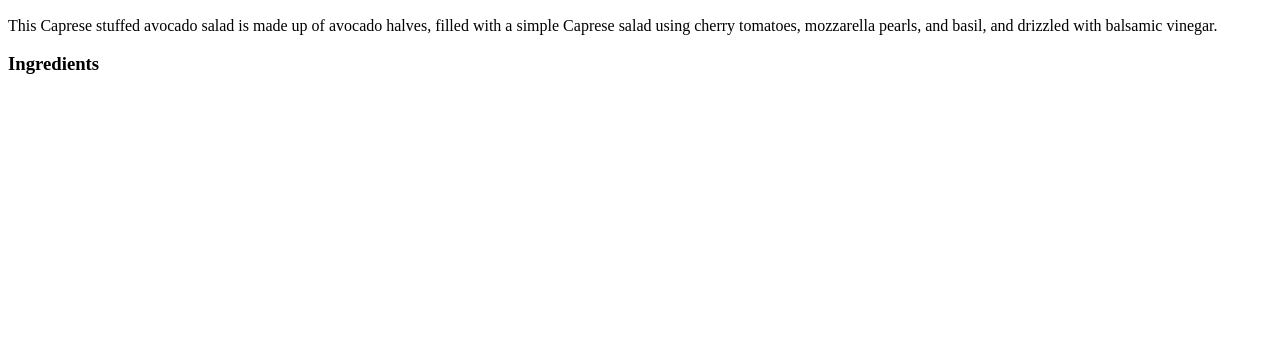
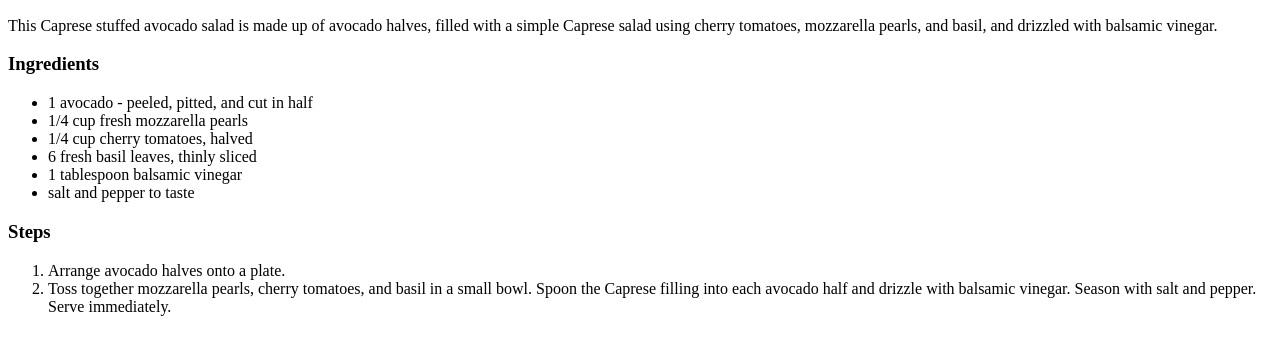
Before and after one commit to Ashimsjpt/odin_recipies, a plain HTML site: page recipes/caprese.html in a window 1280 px wide. Shown: the part 434-784 px from the top of the page. Drawn offline with Linux system fonts and the light colour scheme.

Commit message:
caprese page done

```diff
--- a/recipes/caprese.html
+++ b/recipes/caprese.html
@@ -11,6 +11,18 @@
         <h2>Discription</h2>
         <p>This Caprese stuffed avocado salad is made up of avocado halves, filled with a simple Caprese salad using cherry tomatoes, mozzarella pearls, and basil, and drizzled with balsamic vinegar.</p>
         <h3>Ingredients</h3>
-
+        <ul>
+            <li>1 avocado - peeled, pitted, and cut in half</li>
+            <li>1/4 cup fresh mozzarella pearls</li>
+            <li>1/4 cup cherry tomatoes, halved</li>
+            <li>6 fresh basil leaves, thinly sliced</li>
+            <li>1 tablespoon balsamic vinegar</li>
+            <li>salt and pepper to taste</li>
+        </ul>
+        <h3>Steps</h3>
+        <ol>
+          <li>Arrange avocado halves onto a plate.</li>
+          <li>Toss together mozzarella pearls, cherry tomatoes, and basil in a small bowl. Spoon the Caprese filling into each avocado half and drizzle with balsamic vinegar. Season with salt and pepper. Serve immediately.</li>
+        </ol>
     </body>
 </html>
```
